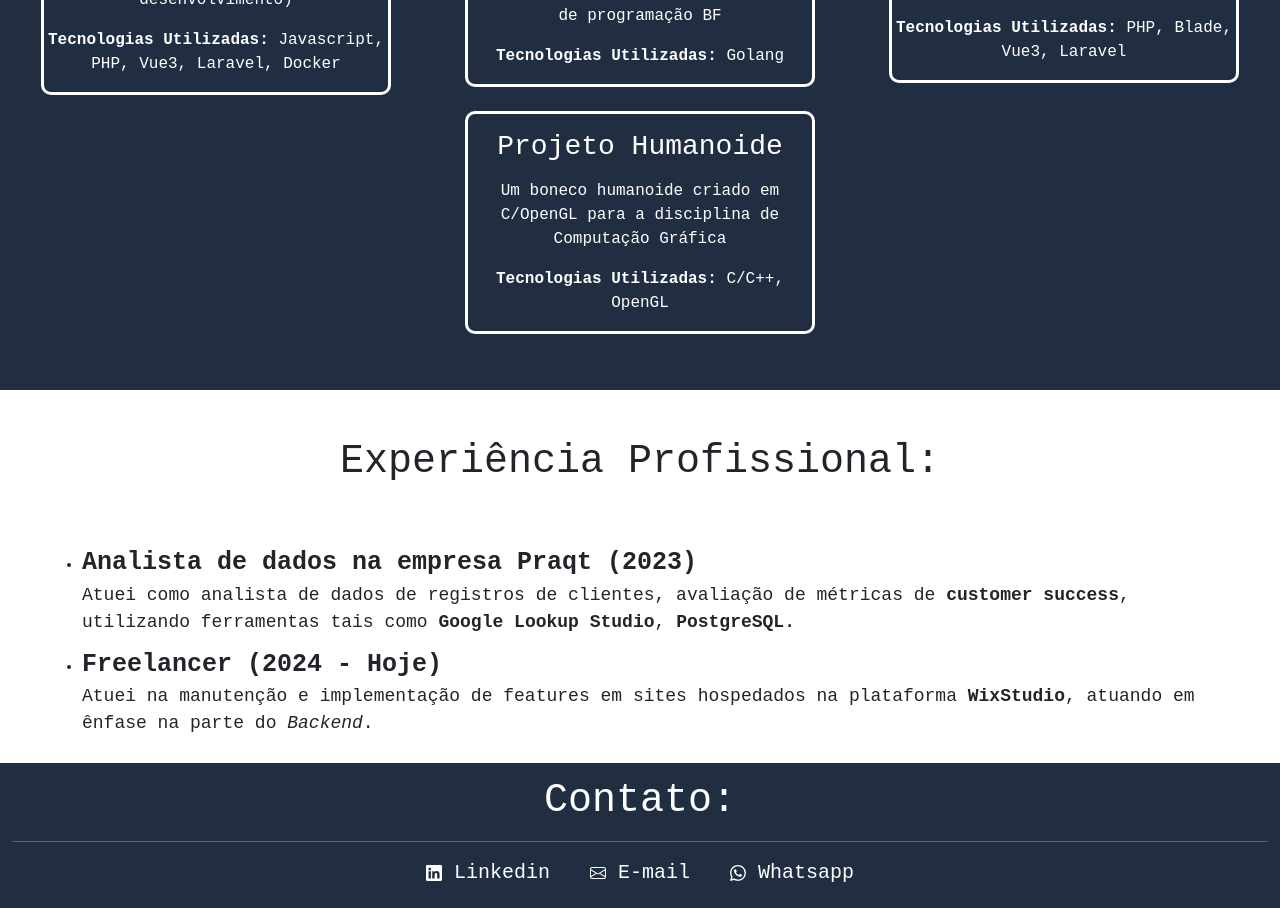
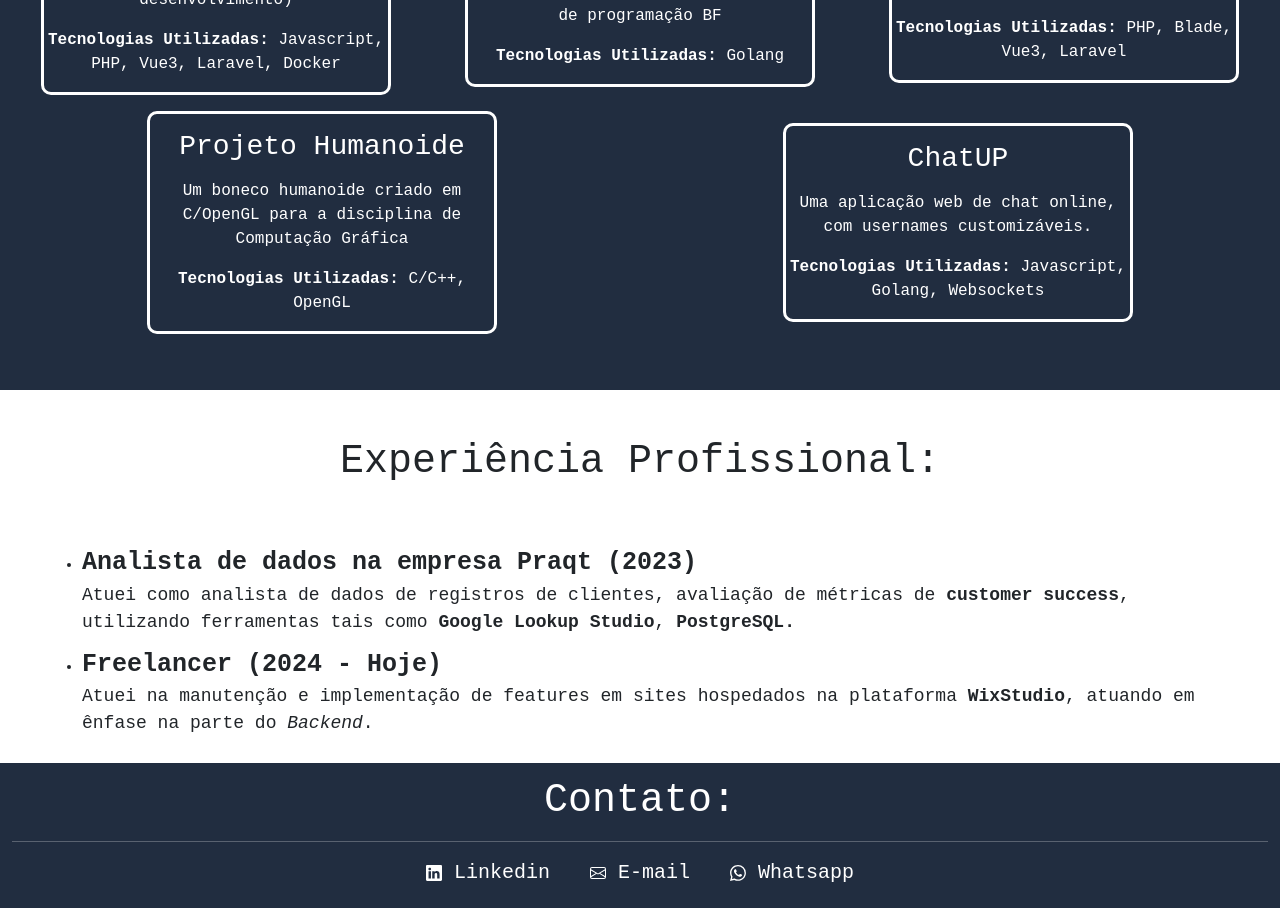
Before and after one commit to mako8231/myportfolio, a Vue app: page / in a window 1280 px wide. Shown: the part 1080-1988 px from the top of the page. Built offline with nearby package versions, Linux system fonts and the light colour scheme.

Commit message:
atualização do portfolio, adicionado o chatUP

```diff
--- a/src/components/ProjectSection.vue
+++ b/src/components/ProjectSection.vue
@@ -14,7 +14,9 @@ import ProjectItem from './ProjectComponent/ProjectItem.vue';
       </div>
       <div class="my-3 d-flex flex-xl-row flex-lg-row flex-md-column flex-sm-column flex-xs-column gap-3">
           <ProjectItem titulo="Projeto Humanoide" descricao="Um boneco humanoide criado em C/OpenGL para a disciplina de Computação Gráfica" tecnologias="C/C++, OpenGL" url="https://github.com/mako8231/ProjetoHumanoide"></ProjectItem>
-        </div>
+          <ProjectItem titulo="ChatUP" descricao="Uma aplicação web de chat online, com usernames customizáveis." tecnologias="Javascript, Golang, Websockets" url="https://github.com/mako8231/chatup"></ProjectItem>
+
+      </div>
       </div>
   </section>
 </template>
```
